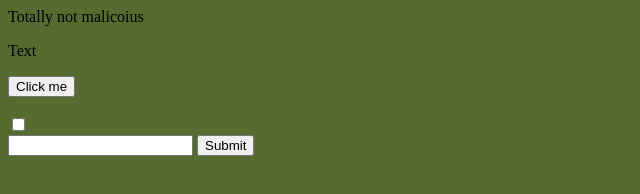
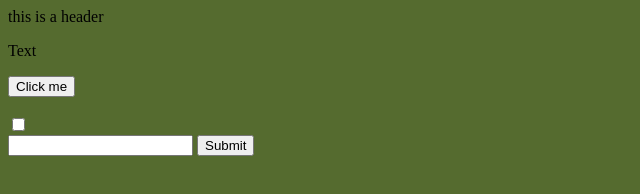
Before and after one commit to Moon-2006/totallyNotAVirus, a plain HTML site: page index.html in a window 1280 px wide. Shown: the full height of the page, 0-640 px from the left. Drawn offline with Linux system fonts and the light colour scheme.

Commit message:
Update index.html

```diff
--- a/index.html
+++ b/index.html
@@ -1,7 +1,7 @@
 <!DOCTYPE html>
 <html>
     <head>
-        Totally not malicoius
+        this is a header
     </head>
     <body style="background-color: darkolivegreen;" >
 
```
